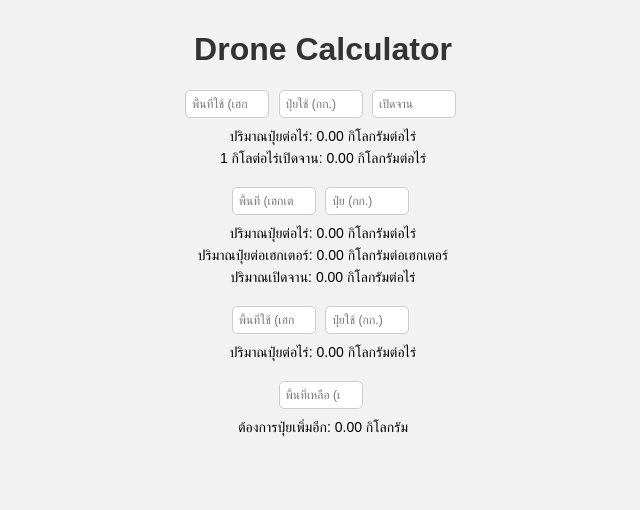
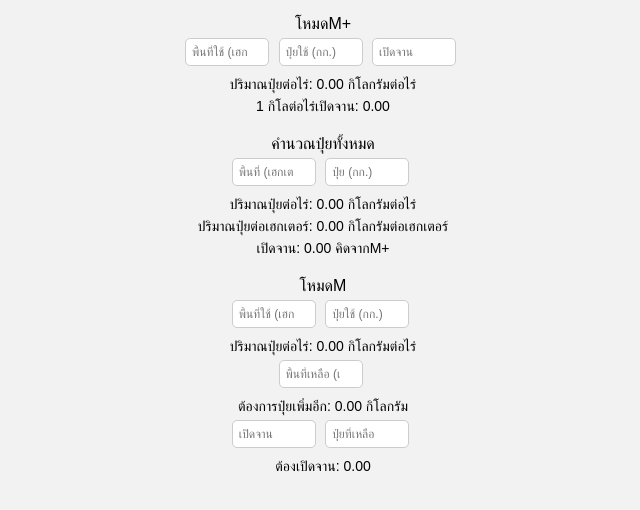
Before and after one commit to patipatw/drone, a plain HTML site: page index.html in a window 1280 px wide. Shown: the whole page, without its empty margins (317-957 px from the left). Drawn offline with Linux system fonts and the light colour scheme.

Commit message:
Update index.html

```diff
--- a/index.html
+++ b/index.html
@@ -51,8 +51,7 @@
     </style>
 </head>
 <body>
-    <h1>Drone Calculator</h1>
-
+    <p>โหมดM+</p>
     <section class="section">
         <div class="input-container">
             <input type="number" id="usedAreaM" placeholder="พื้นที่ใช้ (เฮกเตอร์)" oninput="calculateRemainingFertilizer()">
@@ -62,10 +61,11 @@
 
         <div class="result">
             <p>ปริมาณปุ๋ยต่อไร่: <span id="ปุ๋ยที่ใช้M">0.00</span> กิโลกรัมต่อไร่</p>
-            <p>1 กิโลต่อไร่เปิดจาน: <span id="1กิโล">0.00</span> กิโลกรัมต่อไร่</p>
+            <p>1 กิโลต่อไร่เปิดจาน: <span id="1กิโล">0.00</span></p>
         </div>
     </section>
 
+    <p>คำนวณปุ๋ยทั้งหมด</p>
     <section class="section">
         <div class="input-container">
             <input type="number" id="areaAndFertilizer" placeholder="พื้นที่ (เฮกเตอร์)" oninput="calculateRemainingFertilizer()">
@@ -75,10 +75,11 @@
         <div class="result">
             <p>ปริมาณปุ๋ยต่อไร่: <span id="fertilizerPerAcre">0.00</span> กิโลกรัมต่อไร่</p>
             <p>ปริมาณปุ๋ยต่อเฮกเตอร์: <span id="fertilizerPerHectare">0.00</span> กิโลกรัมต่อเฮกเตอร์</p>
-            <p>ปริมาณเปิดจาน: <span id="newopen">0.00</span> กิโลกรัมต่อไร่</p>
+            <p>เปิดจาน: <span id="newopen">0.00</span> คิดจากM+</p>
         </div>
     </section>
 
+    <p>โหมดM</p>
     <section class="section">
         <div class="input-container">
             <input type="number" id="usedArea" placeholder="พื้นที่ใช้ (เฮกเตอร์)" oninput="calculateRemainingFertilizer()">
@@ -88,15 +89,22 @@
         <div class="result">
             <p>ปริมาณปุ๋ยต่อไร่: <span id="ปุ๋ยต่อไร่">0.00</span> กิโลกรัมต่อไร่</p>
         </div>
-    </section>
 
-    <section class="section">
         <div class="input-container">
             <input type="number" id="remainingArea" placeholder="พื้นที่เหลือ (เฮกเตอร์)" oninput="calculateRemainingFertilizer()">
         </div>
 
         <div class="result">
             <p>ต้องการปุ๋ยเพิ่มอีก: <span id="ต้องการอีก">0.00</span> กิโลกรัม</p>
+        </div>
+
+        <div class="input-container">
+            <input type="number" id="openm" placeholder="เปิดจาน" oninput="calculateRemainingFertilizer()">
+            <input type="number" id="amountfer" placeholder="ปุ๋ยที่เหลือ" oninput="calculateRemainingFertilizer()">
+        </div>
+
+        <div class="result">
+            <p>ต้องเปิดจาน: <span id="ต้องเปิด">0.00</span></p>
         </div>
     </section>
 
@@ -121,6 +129,10 @@
             var remainingArea = parseFloat(document.getElementById("remainingArea").value);
             var needused = (usedFertilizer / usedArea) * remainingArea;
 
+            var openm = parseFloat(document.getElementById("openm").value);
+            var amountfer = parseFloat(document.getElementById("amountfer").value);
+            var needopen = (openm / (usedFertilizer / usedArea)) * amountfer/remainingArea ;
+
             document.getElementById("ปุ๋ยที่ใช้M").innerText = used.toFixed(2);
             document.getElementById("1กิโล").innerText = onekg.toFixed(2);
             document.getElementById("fertilizerPerHectare").innerText = NeededPerHectare.toFixed(2);
@@ -128,6 +140,8 @@
             document.getElementById("newopen").innerText = newopen.toFixed(2);
             document.getElementById("ปุ๋ยต่อไร่").innerText = usedPerAcre.toFixed(2);
             document.getElementById("ต้องการอีก").innerText = needused.toFixed(2);
+            document.getElementById("ต้องเปิด").innerText = needopen.toFixed(2);
+
         }
     </script>
 </body>
```
